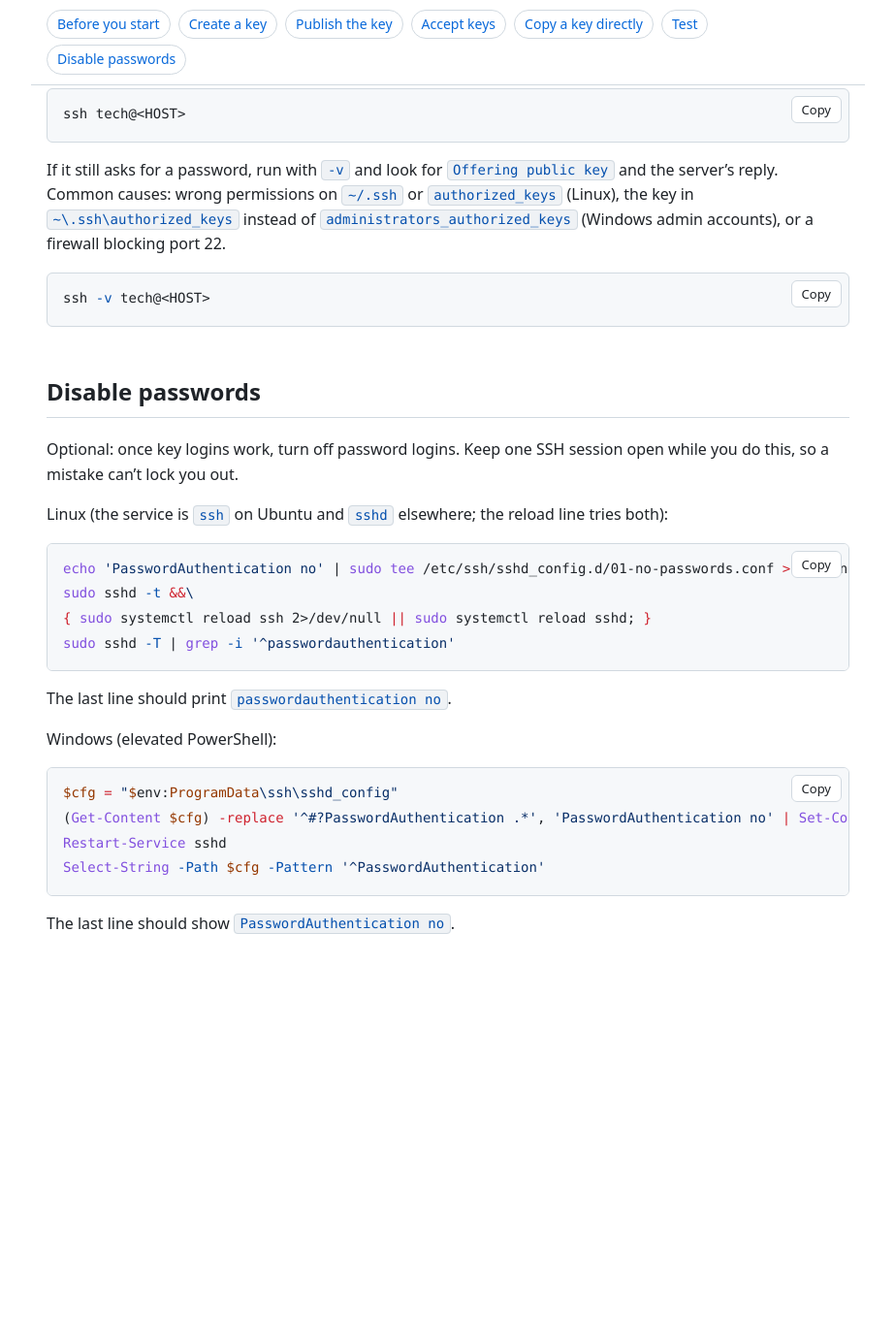
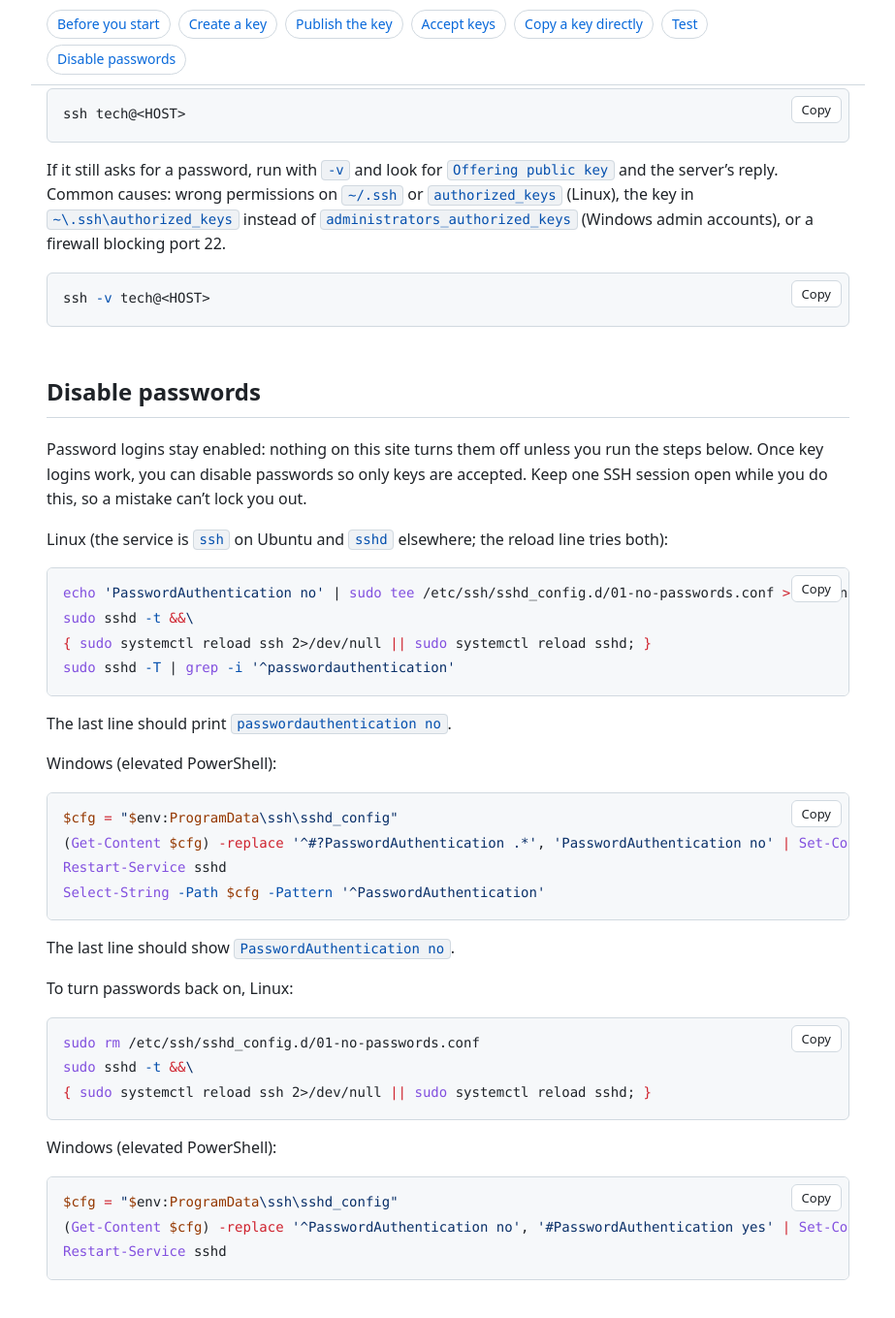
Before and after one commit to leewiscovitch/wiscovitch-install, a Jekyll site: the page built from ssh.md, in a window 1280 px wide and 1400 px high, scrolled down 2560 px. Shown: the top 1359 px of the window at 97% size, without its empty margins (178-1101 px from the left). Built offline with Jekyll 4.4.1, drawn with Linux system fonts in a browser that asks for light colours; before the commit the page ends 3605 px from its top, so only the background shows below that.

Commit message:
Say password logins stay on, and how to turn them back on
Co-Authored-By: Claude Opus 5.5 <noreply@anthropic.com>

````diff
--- a/ssh.md
+++ b/ssh.md
@@ -111,7 +111,7 @@ ssh -v {{ site.user }}@<HOST>
 
 ## Disable passwords
 
-Optional: once key logins work, turn off password logins. Keep one SSH session open while you do this, so a mistake can't lock you out.
+Password logins stay enabled: nothing on this site turns them off unless you run the steps below. Once key logins work, you can disable passwords so only keys are accepted. Keep one SSH session open while you do this, so a mistake can't lock you out.
 
 Linux (the service is `ssh` on Ubuntu and `sshd` elsewhere; the reload line tries both):
 
@@ -134,3 +134,19 @@ Select-String -Path $cfg -Pattern '^PasswordAuthentication'
 ```
 
 The last line should show `PasswordAuthentication no`.
+
+To turn passwords back on, Linux:
+
+```bash
+sudo rm /etc/ssh/sshd_config.d/01-no-passwords.conf
+sudo sshd -t &&\
+{ sudo systemctl reload ssh 2>/dev/null || sudo systemctl reload sshd; }
+```
+
+Windows (elevated PowerShell):
+
+```powershell
+$cfg = "$env:ProgramData\ssh\sshd_config"
+(Get-Content $cfg) -replace '^PasswordAuthentication no', '#PasswordAuthentication yes' | Set-Content $cfg
+Restart-Service sshd
+```
````
